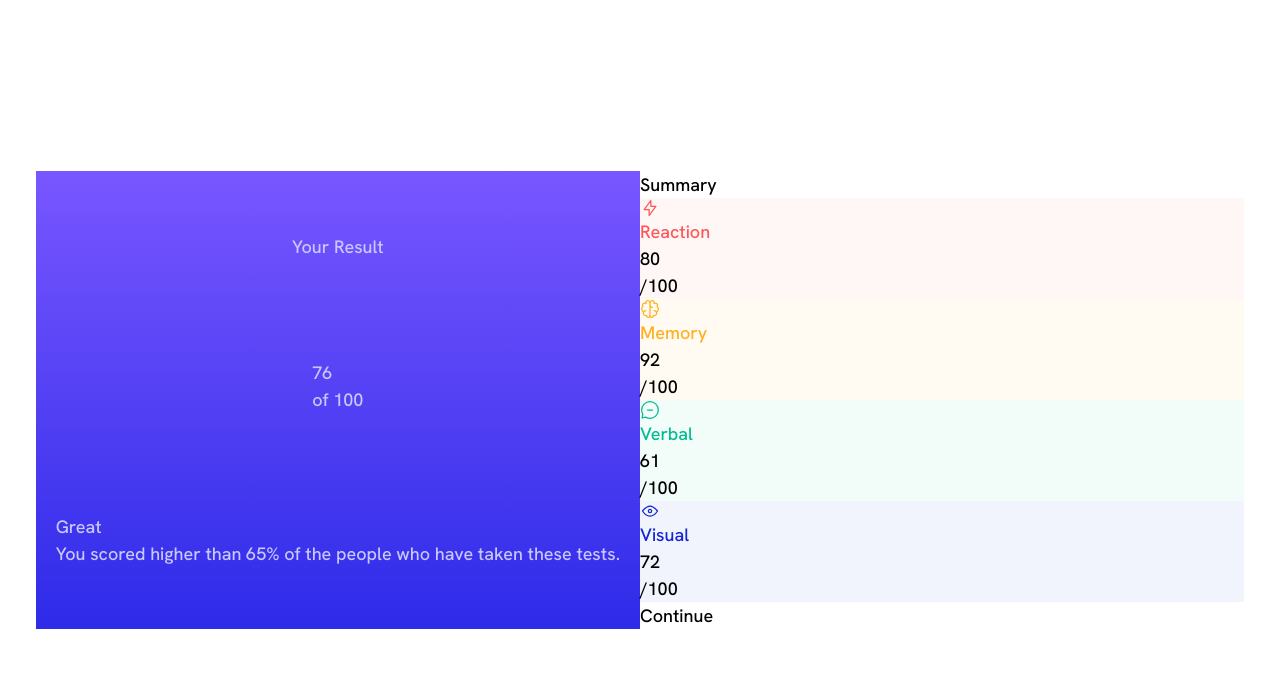
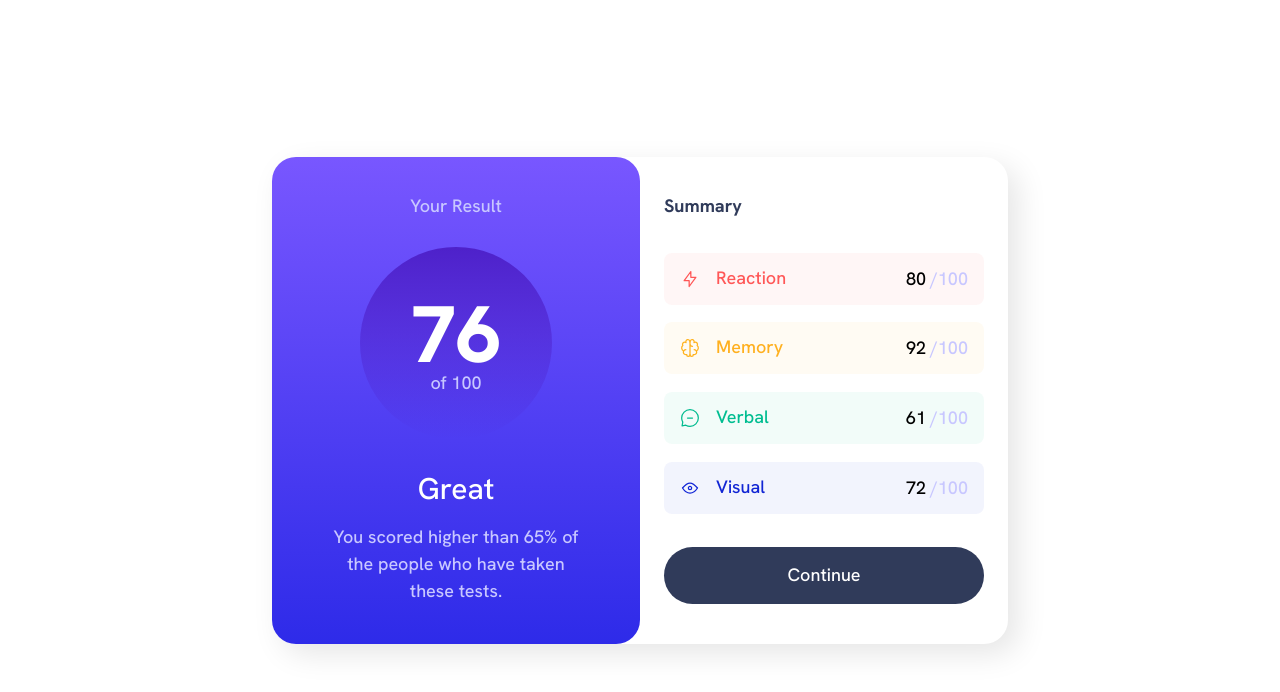
Before and after one commit to mujabom/result-sumury-component, a React (Vite) app: page / in a window 1280 px wide. Shown: the top 692 px of the page. Built offline with nearby package versions, Linux system fonts and the light colour scheme.

Commit message:
remade used grid and flex

```diff
--- a/package.json
+++ b/package.json
@@ -4,7 +4,7 @@
   "version": "0.0.0",
   "type": "module",
   "scripts": {
-    "dev": "vite",
+    "dev": "vite --host",
     "build": "tsc && vite build",
     "lint": "eslint . --ext ts,tsx --report-unused-disable-directives --max-warnings 0",
     "preview": "vite preview"
--- a/src/App.tsx
+++ b/src/App.tsx
@@ -4,7 +4,7 @@ import Sumury from "./components/Sumury";
 export default function App5() {
   return (
     <div className="min-h-screen grid place-items-center">
-      <div className="grid grid-cols-2 place-content-center">
+      <div className="max-w-[46rem] grid rounded-3xl   shadow-custom-light md:grid-cols-2 place-content-center">
         <ScoreWidget />
         <Sumury />
       </div>
--- a/src/components/ScoreWidget.tsx
+++ b/src/components/ScoreWidget.tsx
@@ -2,16 +2,20 @@ export default function ScoreWidget() {
   return (
     <div
       className="text-light-lavender bg-gradient-to-b from-light-slate-blue to-light-royal-blue
-    grid place-items-center py-3 px-5"
+    grid place-items-center py-10 px-[3.25rem] gap-8 rounded-b-3xl md:rounded-t-3xl"
     >
       <h4>Your Result</h4>
-      <div>
-        <div>76</div>
-        <p>of 100</p>
-      </div>
-      <div className="">
-        <h2>Great</h2>
-        <p>
+      <p
+        className="rounded-full aspect-square w-48 grid text-center
+        place-content-center items-center bg-gradient-to-b from-violet-blue
+      to-persian-blue"
+      >
+        <span className="text-[5rem] text-white font-extrabold">76</span>
+        of 100
+      </p>
+      <div className="text-center grid gap-4">
+        <h2 className="text-3xl text-white">Great</h2>
+        <p className="leading-normal">
           You scored higher than 65% of the people who have taken these tests.
         </p>
       </div>
--- a/src/components/Sumury.tsx
+++ b/src/components/Sumury.tsx
@@ -13,9 +13,9 @@ export default function Sumury() {
   });
   const DataArray = z.array(DatatSchema);
   return (
-    <div>
-      <h4>Summary</h4>
-      <div>
+    <div className="py-10 px-6 grid gap-8 m-o">
+      <h4 className="text-dark-gray-blue font-bold">Summary</h4>
+      <div className="grid gap-4 items-start">
         {DataArray.parse(data).map((item) => {
           return (
             <InfoBar
@@ -26,7 +26,7 @@ export default function Sumury() {
           );
         })}
       </div>
-      <button>
+      <button className=" text-white py-4 px-8 rounded-[2rem] bg-dark-gray-blue hover:bg-gradient-to-b from-light-slate-blue to-light-royal-blue">
         Continue
       </button>
     </div>
@@ -68,15 +68,16 @@ function InfoBar({ field, score }: InfoBarProps) {
   };
   return (
     <div
-      className={`${colors[field]} bg-opacity-5`}
+      className={`${colors[field]}
+      bg-opacity-5 flex justify-between justify-items-center items-center rounded-lg p-4`}
     >
-      <div >
+      <div className="flex gap-4">
         <img src={getIcon(field)} alt="memory icon" />
         <p className={`${textColors[field]}`}>{field}</p>
       </div>
-      <div >
-        <p >{score}</p>
-        <p >/100</p>
+      <div className="flex flex-wrap gap-1 items-center">
+        <p>{score}</p>
+        <p className="text-light-lavender">/100</p>
       </div>
     </div>
   );
--- a/src/index.css
+++ b/src/index.css
@@ -7,4 +7,6 @@
 body {
   font-family: "Hanken Grotesk", sans-serif;
   font-size: 18px;
+  box-sizing: border-box;
+  line-height: 1;
 }
--- a/tailwind.config.js
+++ b/tailwind.config.js
@@ -1,36 +1,33 @@
 /** @type {import('tailwindcss').Config} */
 export default {
-  content: [
-    "./index.html",
-    "./src/**/*.{js,ts,jsx,tsx}",
-  ],
+  content: ["./index.html", "./src/**/*.{js,ts,jsx,tsx}"],
   theme: {
     extend: {
       boxShadow: {
-        'custom-light': '10px 10px 30px rgba(0, 0, 0, 0.1)',
+        "custom-light": "10px 10px 30px rgba(0, 0, 0, 0.1)",
       },
       screens: {
-        'sm': '450px',
-        'md': '768px', // Change this to your desired value
-        'lg': '1024px',
-        'xl': '1280px',
-        '2xl': '1536px',
+        sm: "450px",
+        md: "600px", // Change this to your desired value
+        lg: "1024px",
+        xl: "1280px",
+        "2xl": "1536px",
       },
       colors: {
-        'light-red': 'hsl(0, 100%, 67%)',
-        'orangey-yellow': 'hsl(39, 100%, 56%)',
-        'green-teal': 'hsl(166, 100%, 37%)',
-        'cobalt-blue': 'hsl(234, 85%, 45%)',
-        'light-slate-blue': 'hsl(252, 100%, 67%)',
-        'light-royal-blue': 'hsl(241, 81%, 54%)',
-        'violet-blue': 'hsla(256, 72%, 46%, 1)',
-        'persian-blue': 'hsla(241, 72%, 46%, 0)',
-        'white': 'hsl(0, 0%, 100%)',
-        'pale-blue': 'hsl(221, 100%, 96%)',
-        'light-lavender': 'hsl(241, 100%, 89%)',
-        'dark-gray-blue': 'hsl(224, 30%, 27%)',
+        "light-red": "hsl(0, 100%, 67%)",
+        "orangey-yellow": "hsl(39, 100%, 56%)",
+        "green-teal": "hsl(166, 100%, 37%)",
+        "cobalt-blue": "hsl(234, 85%, 45%)",
+        "light-slate-blue": "hsl(252, 100%, 67%)",
+        "light-royal-blue": "hsl(241, 81%, 54%)",
+        "violet-blue": "hsla(256, 72%, 46%, 1)",
+        "persian-blue": "hsla(241, 72%, 46%, 0)",
+        white: "hsl(0, 0%, 100%)",
+        "pale-blue": "hsl(221, 100%, 96%)",
+        "light-lavender": "hsl(241, 100%, 89%)",
+        "dark-gray-blue": "hsl(224, 30%, 27%)",
       },
     },
   },
   plugins: [],
-}
+};
```
